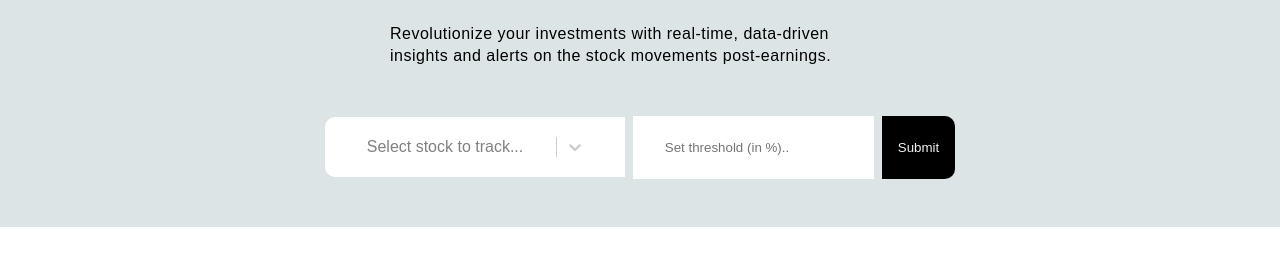
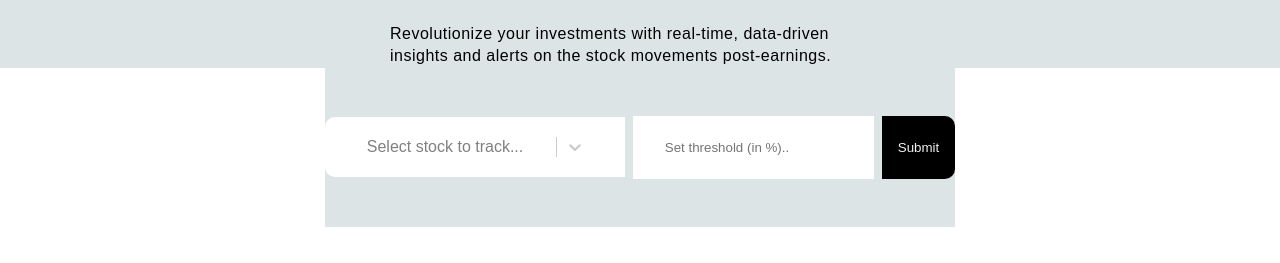
Before and after one commit to big-hero-6-unihack24/stockpulse, a React (Create React App) app in the folder Frontend/: page / in a window 1280 px wide. Shown: the part 176-439 px from the top of the page. Built offline with nearby package versions, Linux system fonts and the light colour scheme; no server answers; a web font is replaced by a local one.

Commit message:
Update Input.jsx

```diff
--- a/Frontend/src/components/Input.jsx
+++ b/Frontend/src/components/Input.jsx
@@ -51,7 +51,7 @@ function Input({ addSelectedTicker }) {
     };
 
     return (
-        <div class="input-section">
+        <div>
             <form className="input-bar" onSubmit={handleSubmit}>
                 <span className="select-container">
                     <Select
```
